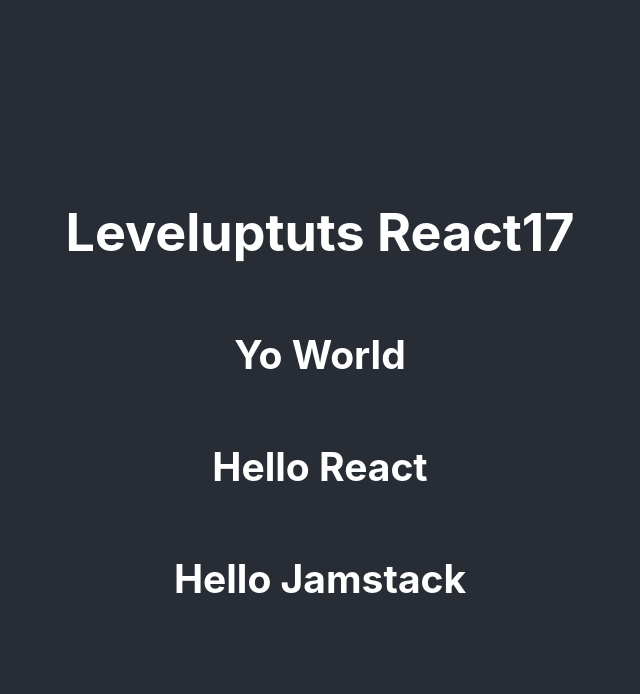
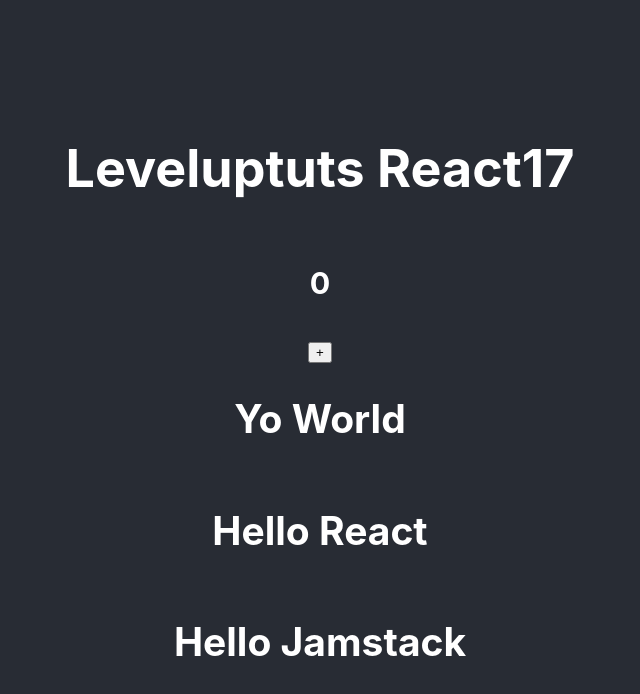
Before and after one commit to Sajakhtar/leveluptuts-react17, a React (Create React App) app: page / in a window 1280 px wide. Shown: the top 694 px of the page, without its empty margins (320-960 px from the left). Built offline with nearby package versions, Linux system fonts and the light colour scheme.

Commit message:
create counter component starter and place in app.js

```diff
--- a/src/App.js
+++ b/src/App.js
@@ -1,12 +1,14 @@
 import PropTypes from 'prop-types';
-import logo from './logo.svg';
+// import logo from './logo.svg';
 import './App.css';
+import { Counter } from './Counter';
 
 function App() {
   return (
     <div className="App">
       <header className="App-header">
         <h1>Leveluptuts React17</h1>
+        <Counter />
         <HelloWorld name="World" greeting="Yo" />
         <HelloWorld name="React" />
         <HelloWorld name="Jamstack" />
--- /dev/null
+++ b/src/Counter.js
@@ -0,0 +1,8 @@
+export function Counter({  }) {
+  return (
+      <div>
+        <h3>0</h3>
+        <button>+</button>
+      </div>
+  );
+}
```
